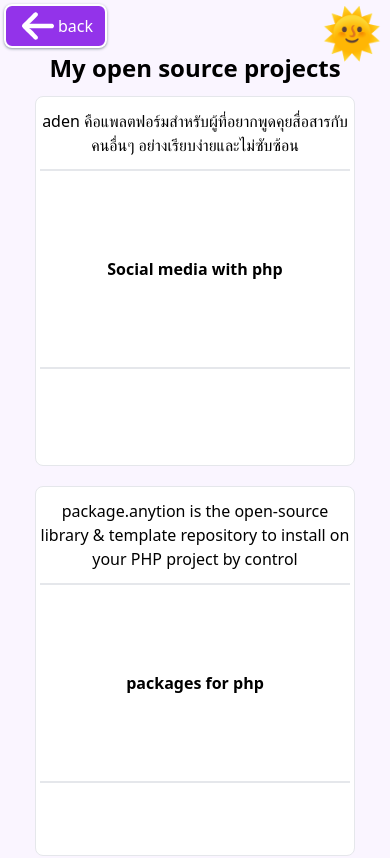
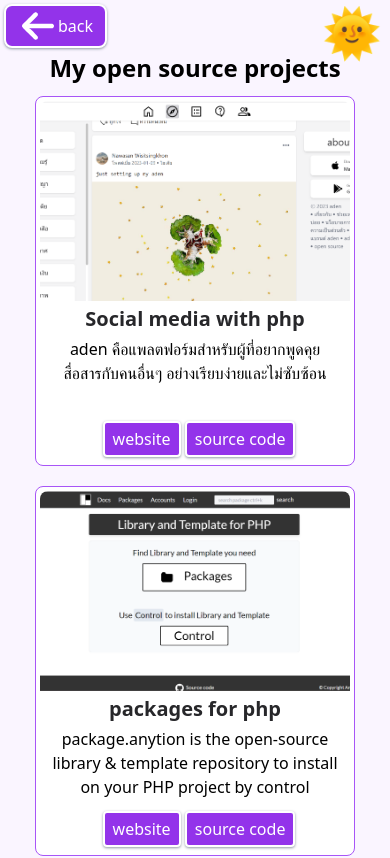
Before and after one commit to Arikato111/svelte-first, a Next.js app: page /projects in a window 390 px wide. Shown: the top 858 px of the page. Built offline with nearby package versions, Linux system fonts and the light colour scheme; a web font is replaced by a local one.

Commit message:
update: update dependencies; fixed: projects page change animation because it too slow;

```diff
--- a/components/ProjectCard.tsx
+++ b/components/ProjectCard.tsx
@@ -17,27 +17,24 @@ const ProjectCard: FC<ProjectCardProps> = ({
 }) => {
   return (
     <div className="h-[370px] mb-5">
-      <div className="img-block sm:shadow-purple-200 sm:hover:shadow-purple-200 dark:hover:shadow-lg dark:shadow-md dark:shadow-slate-600 dark:hover:shadow-slate-800 bg-white p-1 dark:p-0 border sm:scale-95 sm:hover:scale-100 duration-500 relative inline-block  w-[320px] h-[370px] rounded-lg overflow-hidden sm:shadow sm:hover:shadow-lg dark:border-slate-200  dark:bg-slate-800">
-        <div className=" shadow-none border-purple-500 rounded-lg overflow-hidden">
+      <div className="img-block border-purple-500  sm:shadow-purple-200 sm:hover:shadow-purple-200 dark:hover:shadow-lg dark:shadow-md dark:shadow-slate-600 dark:hover:shadow-slate-800 bg-white p-1 border sm:scale-95 sm:hover:scale-100 duration-500 relative inline-block  w-[320px] h-[370px] rounded-lg overflow-hidden sm:shadow sm:hover:shadow-lg dark:border-slate-200  dark:bg-slate-800">
+        <div className=" shadow-none rounded-lg overflow-hidden">
           <div className="overflow-hidden">
             <img
-              className="img-hover sm:scale-125 w-full object-cover"
+              className="img-hover lg:scale-125 h-[200px] w-full object-cover"
               src={src}
               alt="project images"
             />
           </div>
-          <h3 className="text-heading text-xl py-1 text-zinc-800 dark:text-white">
-            {title}
+          <h3 className="text-xl py-1 text-zinc-800 dark:text-white">
+            <b>{title}</b>
           </h3>
           <div className="dark:text-white">
-            <div>{descript}</div>
-            <div className="descript-hide border-y-2 py-5 px-3 my-3 flex justify-center items-center text-center font-bold overflow-hidden">
-            {title}
-            </div>
-            <div className="link-contact bottom-1 absolute my-1 w-full">
+            <div className="px-3">{descript}</div>
+            <div className="link-contact lg:h-0 lg:invisible bottom-1 absolute my-1 w-full">
               <a
                 target="_blank"
-                className="border-2 border-white shadow dark:shadow-none shadow-gray-400 hover:shadow-lg hover:shadow-gray-300 hover:scale-105 inline-block px-2 hover:px-5 py-1 bg-purple-600 hover:bg-purple-600/90  text-white rounded  duration-200 dark:border-white dark:bg-slate-800 dark:hover:bg-slate-700"
+                className="border-2 border-white shadow dark:shadow-none shadow-gray-400 hover:shadow-lg hover:shadow-gray-300 hover:scale-105 inline-block px-2 hover:px-5 py-1 bg-purple-600 hover:bg-purple-600/90  text-white rounded  duration-300 dark:border-white dark:bg-slate-800 dark:hover:bg-slate-700"
                 href={link}
               >
                 website
@@ -45,7 +42,7 @@ const ProjectCard: FC<ProjectCardProps> = ({
               {"  "}
               <a
                 target="_blank"
-                className="border-2 border-white shadow dark:shadow-none shadow-gray-400 hover:shadow-lg hover:shadow-gray-300 hover:scale-105 inline-block px-2 hover:px-5 py-1 bg-purple-600 hover:bg-purple-600/90  text-white rounded  duration-200 dark:border-white dark:bg-slate-800 dark:hover:bg-slate-700"
+                className="border-2 border-white shadow dark:shadow-none shadow-gray-400 hover:shadow-lg hover:shadow-gray-300 hover:scale-105 inline-block px-2 hover:px-5 py-1 bg-purple-600 hover:bg-purple-600/90  text-white rounded  duration-300 dark:border-white dark:bg-slate-800 dark:hover:bg-slate-700"
                 href={source}
               >
                 source code
--- a/styles/App.css
+++ b/styles/App.css
@@ -34,14 +34,18 @@
     height: 100vh;
   }
 }
-.text-heading {
-  height: 0;
-  transition: 1s;
-  overflow: hidden;
-}
+
 .img-block:hover .text-heading {
   transition: 1s;
   height: 35px;
+}
+
+.img-hover {
+  transition: 1s;
+}
+.img-block:hover .img-hover {
+  transform: scale(1);
+  transition: 1s;
 }
 
 .descript-hide {
@@ -55,24 +59,12 @@
   border-color: transparent;
 }
 
-.img-block:hover .img-hover {
-  height: 200px;
-  transform: scale(1);
-  transition: 1s;
-}
-.img-hover {
-  transition: 1s;
-  height: 0;
-}
-
 .img-block:hover .link-contact {
   visibility: visible;
   height: 35px;
   transition: 1s;
 }
 .link-contact {
-  visibility: hidden;
-  height: 0;
   transition: 1s;
 }
 
```
Also changed, not shown: package.json (+9 -9 lines), 1 other file (tests, documents, lock files or other folders).
